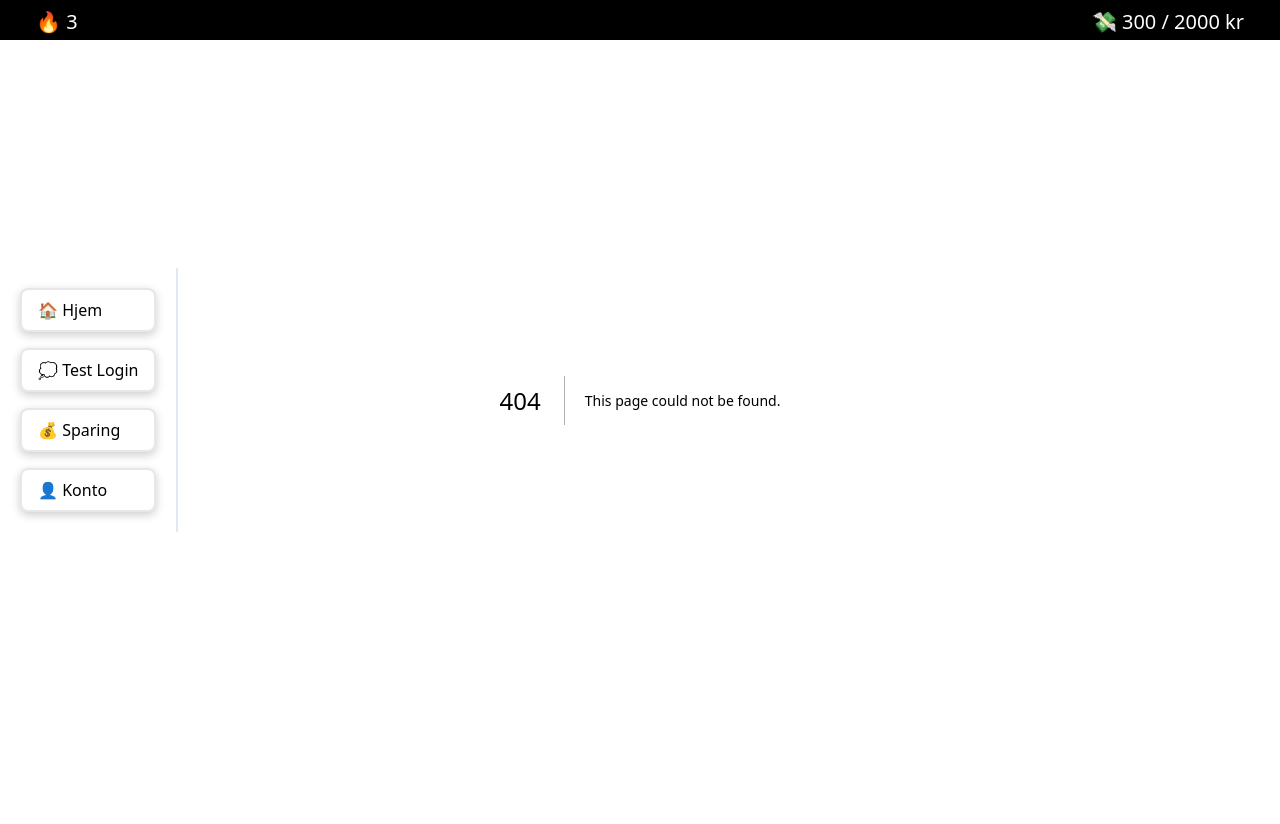
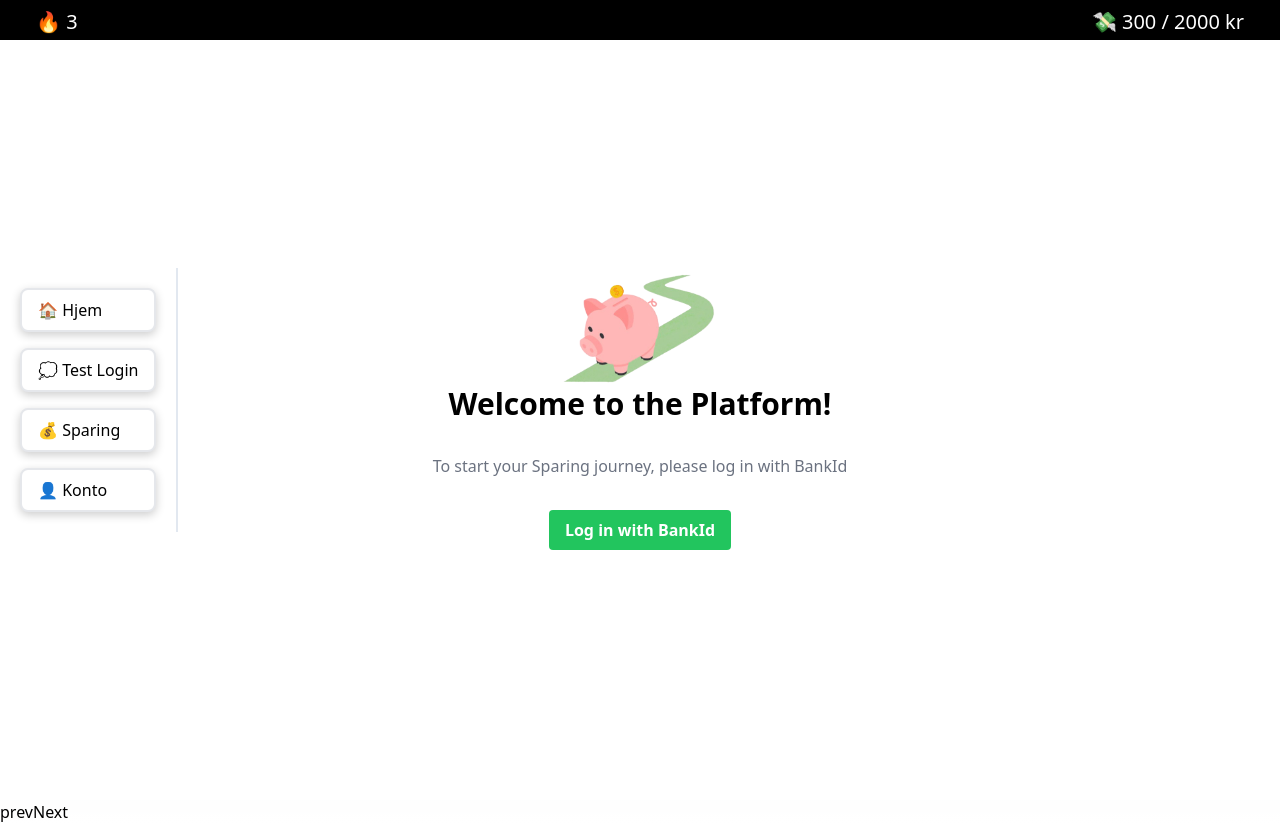
Before and after one commit to emilaastrom/Systemutvikling2-Frontend, a Next.js app: page /firsttime in a window 1280 px wide. Before the commit this address had no page. Before the commit the page ends 800 px from the top, so only its background shows below. Built offline with nearby package versions, Linux system fonts and the light colour scheme.

Commit message:
added mocing page for first time login

```diff
--- /dev/null
+++ b/src/app/firsttime/page.tsx
@@ -0,0 +1,197 @@
+"use client";
+import React, { useEffect, useState } from "react";
+import { motion } from "framer-motion";
+import Image from "next/image";
+
+const FirstTimeLogin = () => {
+  return (
+    <motion.div
+      className="flex flex-col items-center justify-center h-screen bg-white"
+      initial={{ opacity: 0 }}
+      animate={{ opacity: 1 }}
+      exit={{ opacity: 0 }}
+      // Add layout animation for a smoother entrance
+      layout
+      style={{ display: "flex", alignItems: "center" }}
+    >
+      {/* Animate logo with a subtle bounce */}
+      <motion.img
+        src="/logo.png"
+        alt="logo"
+        width={200}
+        height={200}
+        initial={{ y: 20 }} // Start slightly off-screen
+        animate={{ y: 0 }} // Bounce back to center
+        transition={{ duration: 0.5, ease: "easeInOut" }} // Customize timing and easing
+      />
+
+      <motion.h1
+        className="text-3xl font-bold text-black text-center mb-8"
+        initial={{ opacity: 0, y: 20 }}
+        animate={{ opacity: 1, y: 0 }}
+        transition={{ duration: 0.5, delay: 0.2, ease: "easeIn" }}
+      >
+        Welcome to the Platform!
+      </motion.h1>
+
+      <motion.p
+        className="text-center text-gray-500  mb-8"
+        initial={{ opacity: 0, y: 20 }}
+        animate={{ opacity: 1, y: 0 }}
+        transition={{ duration: 0.5, delay: 0.4, ease: "easeIn" }}
+      >
+        To start your Sparing journey, please log in with BankId
+      </motion.p>
+
+      <motion.button
+        className="bg-green-500 text-white font-bold py-2 px-4 rounded hover:bg-green-700"
+        initial={{ opacity: 0, y: 20 }}
+        animate={{ opacity: 1, y: 0 }}
+        transition={{ duration: 0.5, delay: 0.6, ease: "easeIn" }}
+      >
+        Log in with BankId
+      </motion.button>
+    </motion.div>
+  );
+};
+
+const accounts = [
+  {
+    id: 1,
+    number: "123456789",
+    balance: 1000,
+    type: "Sparekonto",
+  },
+  {
+    id: 2,
+    number: "987654321",
+    balance: 5000,
+    type: "Brukskonto",
+  },
+];
+
+function Page() {
+  const [nr, setNr] = useState(1);
+  return (
+    <div>
+      {nr === 1 && <FirstTimeLogin />}
+      {nr === 2 && <ChooseAccount accounts={accounts} />}
+      {nr === 3 && <CustomizeExperience />}
+
+      <button onClick={() => setNr(nr - 1)}>prev</button>
+      <button onClick={() => setNr(nr + 1)}>Next</button>
+    </div>
+  );
+}
+
+const ChooseAccount = ({ accounts }: any) => {
+  return (
+    <div className="flex flex-col items-center justify-center min-h-screen bg-white p-4">
+      <h1 className="text-2xl font-semibold mb-6 text-black">
+        Choose Your Account
+      </h1>
+      <div className="space-y-4">
+        {accounts.map((account: any, index: any) => (
+          <motion.div
+            key={account.id}
+            initial={{ opacity: 0, x: 100 }}
+            animate={{ opacity: 1, x: 0 }}
+            transition={{ delay: 0.1 * index }}
+            className="bg-white rounded-xl  border-green-300 border-2 shadow-lg p-3 text-black w-full md:w-96"
+          >
+            <h2 className="text-lg font-bold">
+              Account Number: {account.number}
+            </h2>
+            <p className="text-gray-600">
+              Balance: ${account.balance.toFixed(2)}
+            </p>
+            <p className="text-gray-600">Type: {account.type}</p>
+            <button className="mt-4 bg-green-400 hover:bg-green-700 text-white font-bold py-2 px-4 rounded-xl">
+              Select
+            </button>
+          </motion.div>
+        ))}
+      </div>
+    </div>
+  );
+};
+
+const CustomizeExperience = () => {
+  const [selectedDifficulty, setSelectedDifficulty] = useState("EZ");
+  const challenges = [
+    { id: 1, name: "Coffee", emoji: "☕" },
+    { id: 2, name: "Subscriptions", emoji: "📦" },
+    { id: 3, name: "Clothes", emoji: "👗" },
+    { id: 4, name: "Gambling", emoji: "🎰" },
+    { id: 5, name: "Takeaway", emoji: "🍕" },
+    { id: 6, name: "Beer", emoji: "🍺" },
+  ];
+  const [selectedChallenges, setSelectedChallenges] = useState(new Set());
+  const [isMounted, setIsMounted] = useState(false);
+
+  useEffect(() => {
+    setIsMounted(true);
+    return () => setIsMounted(false);
+  }, []);
+
+  const toggleChallenge = (id: number) => {
+    setSelectedChallenges((prev) => {
+      const newSet = new Set(prev);
+      if (prev.has(id)) {
+        newSet.delete(id);
+      } else {
+        newSet.add(id);
+      }
+      return newSet;
+    });
+  };
+
+  return (
+    <div className="flex flex-col items-center justify-center min-h-screen text-black bg-white p-4">
+      <motion.div
+        initial={{ opacity: 0 }}
+        animate={{ opacity: isMounted ? 1 : 0 }} // Animate opacity based on mount state
+        transition={{ duration: 0.5 }}
+        className="text-center"
+      >
+        <h1 className="text-2xl font-bold mb-4">
+          Customize Your Budgeting Experience
+        </h1>
+        <div className="flex space-x-2 justify-center mb-8">
+          {["EZ", "Medium", "Hard"].map((difficulty) => (
+            <button
+              key={difficulty}
+              onClick={() => setSelectedDifficulty(difficulty)}
+              className={`py-2 px-4 rounded-xl font-mono ${
+                selectedDifficulty === difficulty
+                  ? "bg-green-500 text-white"
+                  : "bg-gray-200"
+              }`}
+            >
+              {difficulty}
+            </button>
+          ))}
+        </div>
+        <div className="grid grid-cols-2 md:grid-cols-3 gap-4">
+          {challenges.map((challenge) => (
+            <motion.div
+              key={challenge.id}
+              whileHover={{ scale: 1.1 }}
+              whileTap={{ scale: 0.9 }}
+              className={`cursor-pointer p-2 border rounded-lg ${
+                selectedChallenges.has(challenge.id)
+                  ? "bg-green-200 border-green-500"
+                  : "bg-white border-gray-300"
+              }`}
+              onClick={() => toggleChallenge(challenge.id)}
+            >
+              <span className="text-xl font-mono">{challenge.emoji}</span>
+              <span className="ml-2">{challenge.name}</span>
+            </motion.div>
+          ))}
+        </div>
+      </motion.div>
+    </div>
+  );
+};
+export default Page;
```
